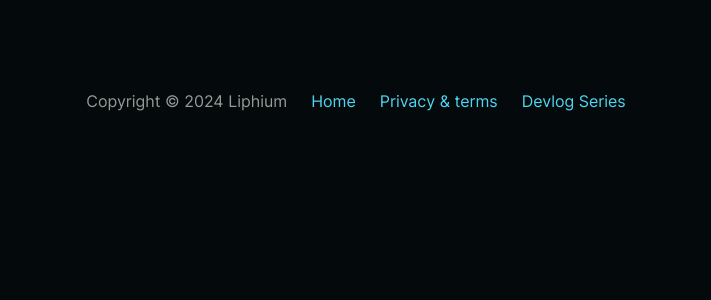
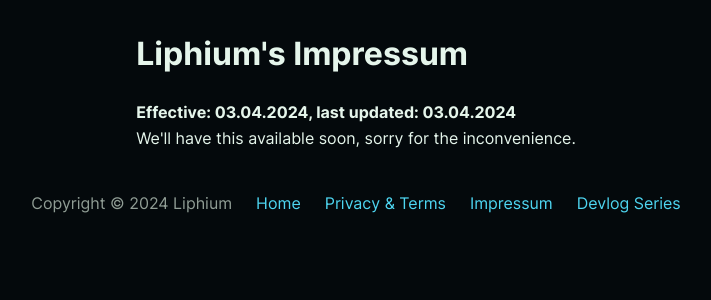
Before and after one commit to Liphium/liphium.app, a SvelteKit app: page /impressum in a window 1280 px wide. Before the commit this address had no page. Shown: the top 300 px of the page, without its empty margins (284-995 px from the left). Built offline with nearby package versions, Linux system fonts and the light colour scheme.

Commit message:
Fixed cloudflare error

```diff
--- a/src/routes/+layout.svelte
+++ b/src/routes/+layout.svelte
@@ -5,7 +5,8 @@
 <div class="footer">
 	<p>Copyright © 2024 Liphium</p>
 	<a href="/">Home</a>
-	<a href="/legal">Privacy & terms</a>
+	<a href="/legal">Privacy & Terms</a>
+	<a href="/impressum">Impressum</a>
 	<a href="https://youtube.com/@unbreathable" target="_blank">Devlog Series</a>
 </div>
 
--- /dev/null
+++ b/src/routes/impressum/+page.svelte
@@ -0,0 +1,62 @@
+<div class="center">
+	<div class="policy">
+		<h1>Liphium's Impressum</h1>
+		<p>
+			<strong>Effective: 03.04.2024, last updated: 03.04.2024</strong> <br />
+			We'll have this available soon, sorry for the inconvenience.
+		</p>
+	</div>
+</div>
+
+<style lang="scss">
+	.center {
+		display: flex;
+		align-items: center;
+		justify-content: center;
+	}
+
+	.policy {
+		display: flex;
+		flex-direction: column;
+		justify-content: center;
+		gap: var(--default-spacing);
+		max-width: 1100px;
+		padding: 0 2rem;
+	}
+
+	h1,
+	h2,
+	h3,
+	h4,
+	h5,
+	h6,
+	p,
+	li {
+		color: var(--text);
+		line-height: 1.5;
+	}
+
+	.bullet-list {
+		list-style-position: outside;
+		color: var(--text);
+		padding-left: 30px;
+		list-style-type: disc;
+	}
+
+	h1 {
+		margin-top: 30px;
+	}
+
+	h2 {
+		margin-top: 20px;
+	}
+
+	p {
+		margin: 10px 0;
+		line-height: 1.6;
+	}
+
+	ul li {
+		line-height: 1.6;
+	}
+</style>
```
